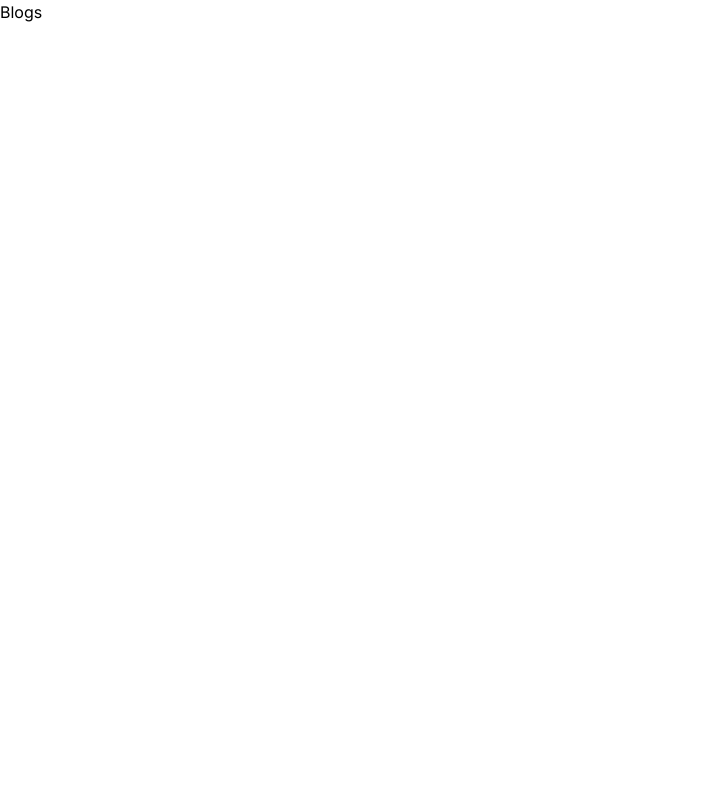
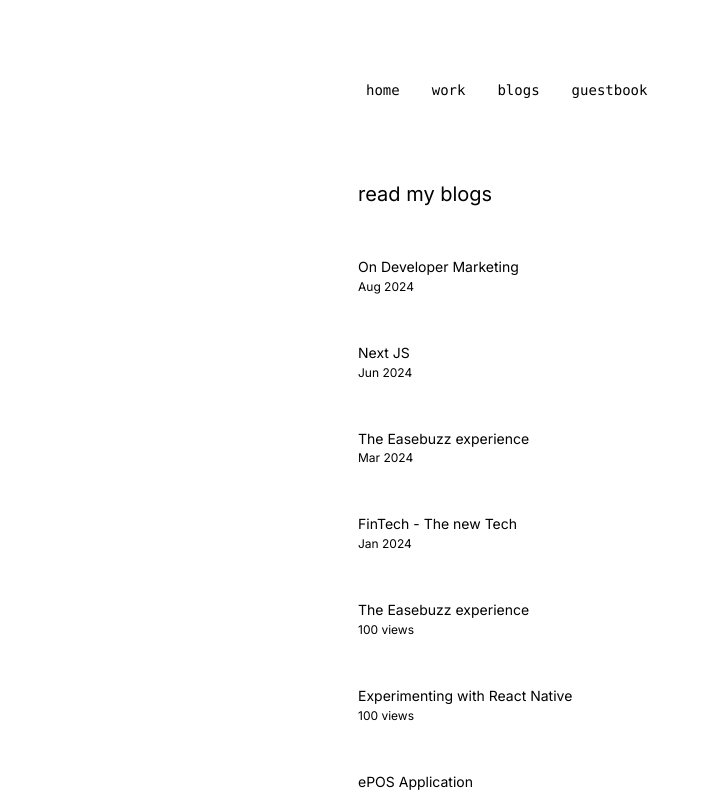
Before and after one commit to avi-jha/Portfolio-Nextjs, a Next.js app: page /blogs in a window 1280 px wide. Shown: the top 794 px of the page, without its empty margins (0-709 px from the left). Built offline with nearby package versions, Linux system fonts and the light colour scheme.

Commit message:
added blogs data

```diff
--- a/app/Data/data.json
+++ b/app/Data/data.json
@@ -1,5 +1,5 @@
 {
-  "Header": ["home", "work", "blog", "guestbook"],
+  "Header": ["home", "work", "blogs", "guestbook"],
   "intro": {
     "intro_para_1": "I'm a frontend developer, optimist, and community builder. I currently work as the software developer at Easebuzz, where I help teach the Next.js community, an open-source web framework built with React.",
     "intro_para_2": "I create educational content for developers, writing about web development, JavaScript and TypeScript, React and Next.js, and more. This comes in all forms: blog posts, videos, tweets, conference talks, and workshops. You can watch some of my favorites below.",
@@ -34,26 +34,91 @@
   },
   "Experience": {
     "Current": {
-      "current_job": "Easebuzz",
-      "current_title": "Software Developer",
-      "current_job_info": "I joined Easebuzz early to grow Next.js and our developer community. I built our Developer Relations team to teach our community about our products.",
+      "company": "Easebuzz",
+      "title": "Software Developer",
+      "info_para_1": "I joined Easebuzz early to grow Next.js and our developer community. I built our Developer Relations team to teach our community about our products.",
       "job_points": [
         "In 2022, I was hired to create a scalable and robust mobile application which was available on iOS and android. .",
         "In 2022, I was promoted to VP of Developer Experience, now also leading our product documentation team. My team created a new free course to teach Next.js, which had 17 million page views that year. I shipped. I partnered with our open-source community, collaborating with frameworks like Nuxt and Astro and sponsoring individuals and projects.",
         "In 2023, I was promoted to VP of Product, now also leading Product Management."
-      ]
+      ],
+      "info_para_2": "Since I joined Easebuzz in 2022, ePOS active users have grown 1000%, now at ~100k. Next.js is now a top 10 software project on GitHub with 124k stars. It's used by Walmart, ChatGPT, Starbucks, Okta,Datastax, Notion, and more."
     },
     "Previous": [
       {
-        "prev_job_1": "Wikasta Business",
-        "prev_title_1": "Product - SEO",
-        "prev_job_info_1": "I joined Easebuzz early to grow Next.js and our developer community. I built our Developer Relations team to teach our community about our products."
+        "prev_job": "Wikasta Business",
+        "prev_title": "Product - SEO",
+        "prev_job_info": [
+          "Hy-Vee, an almost 100-year-old grocery chain in the United States, wanted to build a new version of their digital storefront. I joined a team of product engineers working across web and mobile to rebuild their legacy .NET application (~500k MAU) with React and React Native.",
+          "On the frontend, I led our move from a custom webpack and React configuration to Next.js and the latest React patterns. In the process, I shared my learnings online, helping educate members of the React and Next.js community by creating courses.",
+          "Throughout my two years, I was able to work on some hard problems: decoupling a decade old monolith into microservices, working with a federated GraphQL API, learning and occasionally managing a Kubernetes cluster, building and implementing a design system, incrementally migrating individual components and routes to a new framework and infrastructure, and more."
+        ]
       },
       {
-        "prev_job_2": "Freelancing",
-        "prev_title_2": "Web Developer",
-        "prev_job_info_2": "I joined Easebuzz early to grow Next.js and our developer community. I built our Developer Relations team to teach our community about our products."
+        "prev_job": "Freelancing",
+        "prev_title": "Web Developer, 2019 — 2022",
+        "prev_job_info": [
+          "Workiva ($WK) is a cloud platform for data reporting and compliance. During my time at Workiva, I gained my first production experience using React. I worked on tooling to help predict and alert and regressions in our SaaS platform, building a product similar to open-source tools like Sentry."
+        ]
       }
     ]
-  }
+  },
+  "Blogs": [
+    {
+      "title": "On Developer Marketing",
+      "views": "Aug 2024"
+    },
+    {
+      "title": "Next JS",
+      "views": "Jun 2024"
+    },
+    {
+      "title": "The Easebuzz experience",
+      "views": "Mar 2024"
+    },
+    {
+      "title": "FinTech - The new Tech",
+      "views": "Jan 2024"
+    },
+    {
+      "title": "The Easebuzz experience",
+      "views": "100 views"
+    },
+    {
+      "title": "Experimenting with React Native",
+      "views": "100 views"
+    },
+    {
+      "title": "ePOS Application",
+      "views": "100 views"
+    },
+    {
+      "title": "ePOS Application",
+      "views": "100 views"
+    },
+    {
+      "title": "SDK?? How to develop a kit?",
+      "views": "100 views"
+    },
+    {
+      "title": "MySQL or NoSQL",
+      "views": "100 views"
+    },
+    {
+      "title": "Code editor. Does it matter?",
+      "views": "100 views"
+    },
+    {
+      "title": "What is Internet?",
+      "views": "Jul 2020"
+    },
+    {
+      "title": "Why start with C language?",
+      "views": "Jun 2020"
+    },
+    {
+      "title": "SEO",
+      "views": "Mar 2019"
+    }
+  ]
 }
--- a/app/blogs/page.tsx
+++ b/app/blogs/page.tsx
@@ -1,7 +1,36 @@
 import React from "react";
+import JsonData from '../Data/data.json'
+import Link from "next/link";
+import BlogLinks from "../components/bloglinks";
 
 const Blogs = () => {
-  return <div>Blogs</div>;
-};
+  return (
+    <main className="flex min-h-screen w-[100%] flex-col items-center p-10">
+      <div className="w-[55%]">
+        {/* nav bar */}
+        <div className="z-10 w-[60%] max-w-5xl font-mono text-sm lg:flex m-10">
+          <ul className="flex flex-row ">
+            {JsonData.Header.map((data, index) => (
+              <li className="px-4" key={index}>
+                <Link href={data === "home" ? "/" : `/${data}`}>{data}</Link>
+              </li>
+            ))}
+          </ul>
+        </div>
+
+        {/* body */}
+        <div className="m-12 mt-20">
+          <p className="text-xl">read my blogs</p>
+        </div>
+
+        <div>
+          {JsonData.Blogs.map((data, index) => (
+            <BlogLinks title={data.title} views={data.views} />
+          ))}
+        </div>
+      </div>
+    </main>
+  )
+}
 
 export default Blogs;
--- a/app/components/bloglinks.tsx
+++ b/app/components/bloglinks.tsx
@@ -1,3 +1,4 @@
+import Link from 'next/link';
 import React from 'react'
 
 interface BlogLinksProps {
@@ -10,8 +11,10 @@ const BlogLinks: React.FC<BlogLinksProps> = (props) => {
 
     return (
         <div className='flex flex-col m-12 mt-5'>
-            <p className='text-sm leading-relaxed'>{title}</p>
-            <p className='text-sm leading-relaxed'>{views}</p>
+            <Link href={"/"}>
+                <p className='text-sm leading-relaxed'>{title}</p>
+                <p className='text-xs leading-tight'>{views}</p>
+            </Link>
         </div>
     )
 }
--- a/app/page.tsx
+++ b/app/page.tsx
@@ -7,9 +7,7 @@ import sampleImage from "./assets/01.jpg";
 import Link from "next/link";
 
 export default function Home() {
-  const _handleRedirection = () => {
-    return;
-  };
+
 
   return (
     <main className="flex min-h-screen w-[100%] flex-col items-center p-10">
@@ -28,12 +26,12 @@ export default function Home() {
         {/* body */}
         <div className="m-12 mt-20">
           <p className="text-2xl">hey, i am Avi 👋🏻</p>
-          <p className="mt-8 text-sm">{JsonData.intro.intro_para_1}</p>
+          <p className="mt-8 text-sm leading-relaxed">{JsonData.intro.intro_para_1}</p>
         </div>
 
         <div className="m-12 mt-10 h-96 bg-blue-50"></div>
 
-        <p className="m-12 mt-10 text-sm">{JsonData.intro.intro_para_2}</p>
+        <p className="m-12 mt-10 text-sm leading-relaxed">{JsonData.intro.intro_para_2}</p>
 
         <div
           className="m-12 mt-10 flex flex-row justify-between items-center w-fill
@@ -49,7 +47,7 @@ export default function Home() {
           />
         </div>
 
-        <p className="m-12 mt-10 text-sm">{JsonData.intro.intro_para_3}</p>
+        <p className="m-12 mt-10 text-sm leading-relaxed">{JsonData.intro.intro_para_3}</p>
 
         <div className="m-12 flex flex-col items-center w-fill">
           <DataCard
@@ -63,7 +61,7 @@ export default function Home() {
         </div>
 
         <div className="m-12">
-          <p className="text-sm">
+          <p className="text-sm leading-relaxed">
             I invest small angel checks into early stage startups building tools
             for developers.
           </p>
@@ -77,7 +75,7 @@ export default function Home() {
         </div>
 
         <div className="m-12">
-          <p className="text-sm">
+          <p className="text-sm leading-relaxed">
             I've worked with and advised companies on developer marketing,
             developer relations, building open-source communities, product-led
             growth, and more.
@@ -97,5 +95,5 @@ export default function Home() {
         </div>
       </div>
     </main>
-  );
+  )
 }
--- a/app/styles/customStyles.css
+++ b/app/styles/customStyles.css
@@ -76,8 +76,8 @@
 }
 
 .dash-line {
-  width: 80%;
-  height: 0.3px;
+  width: 90%;
+  height: 0.6px;
   background-color: rgb(55, 56, 57);
 }
 
--- a/app/work/page.tsx
+++ b/app/work/page.tsx
@@ -2,6 +2,7 @@ import React from "react";
 import JsonData from "../Data/data.json";
 import Link from "next/link";
 import "../styles/customStyles.css";
+import WorkComponent from "../components/workcomponent";
 
 const WorkPage = () => {
   return (
@@ -24,28 +25,35 @@ const WorkPage = () => {
 
         <div className="m-12 mt-10 dash-line" />
 
+        {/* <WorkComponent JsonData={JsonData} /> */}
+
         <div className="m-12 mt-20">
           <p className="text-2xl tracking-wide">
-            {JsonData.Experience.Current.current_job}
+            {JsonData.Experience.Current.company}
           </p>
           <p className="mt-4 small-text tracking-wide">
-            {JsonData.Experience.Current.current_title}
+            {JsonData.Experience.Current.title}
           </p>
-          <p className="mt-10 text-sm">
-            {JsonData.Experience.Current.current_job_info}
-          </p>
+          <p className="mt-10 text-sm leading-relaxed">{JsonData.Experience.Current.info_para_1}</p>
 
-          <ul className="mt-10 ml-5 list-disc text-sm">
+          <ul className="mt-10 ml-5 list-disc text-sm leading-relaxed">
             {JsonData.Experience.Current.job_points.map((data, index) => (
               <li className="m-4" key={`data+${index}`}>
                 {data}
               </li>
             ))}
           </ul>
+
+          <p className="mt-10 text-sm leading-relaxed">{JsonData.Experience.Current.info_para_2}</p>
         </div>
+        <div className="m-12 mt-10 dash-line " />
+
+        {JsonData.Experience.Previous.map((data, index) => (
+          <WorkComponent company={data.prev_job} title={data.prev_title} info_array={data.prev_job_info} />
+        ))}
       </div>
     </main>
-  );
-};
+  )
+}
 
 export default WorkPage;
```
